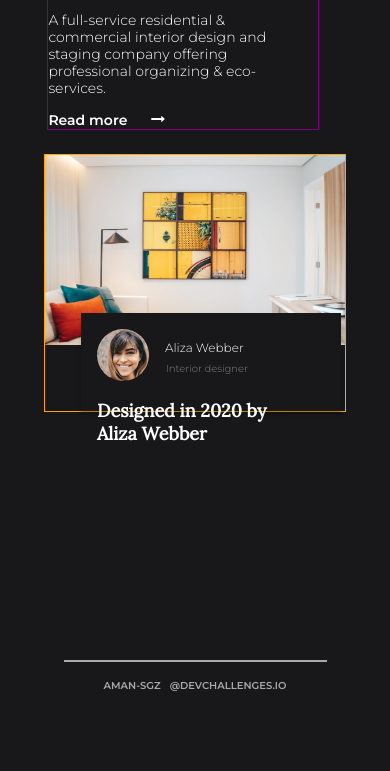
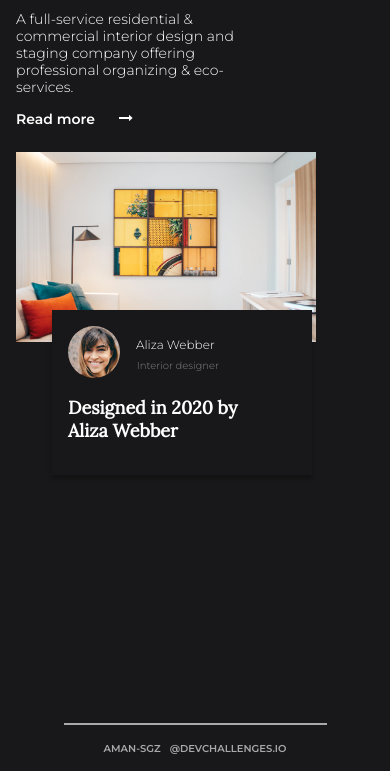
Before and after one commit to Aman-sgz/interior-consultant, a plain HTML site: page index.html in a window 390 px wide. Shown: the part 209-980 px from the top of the page. Before the commit the page ends 917 px from the top, so only its background shows below. Drawn offline with nearby package versions, Linux system fonts and the light colour scheme.

Commit message:
Refactoring

```diff
--- a/scss/base/_base.scss
+++ b/scss/base/_base.scss
@@ -11,7 +11,7 @@ body {
     margin: 2rem 3.5rem;
 
     @media screen and (max-width: 768px){
-        margin-left: 1.5rem;
-        margin-right: 1.5rem;
+        margin-left: 1rem;
+        margin-right: 1rem;
     }
 }
--- a/scss/blocks/_card.scss
+++ b/scss/blocks/_card.scss
@@ -1,18 +1,20 @@
+// Imagen central más tarjeta del diseñador
 .design-info {
     display: flex;
     flex-direction: column;
     align-items: center;
-
-    border: 1px solid orange;
+    height: auto;
+    z-index: 50;
 }
 
+// Tarjeta del diseñador
 .designer-card {
     color: $white;
     padding: 1rem;
     width: 410px;
     height: 189px;
     background-color: $dark;
-    z-index: 10;
+    z-index: 100;
     margin-top: -5rem;
     margin-left: 21.5rem;
     max-width: 100vh;
@@ -21,7 +23,7 @@
         margin-top: -2rem;
         margin-left: 2rem;
         width: 260px;
-        height: 98px;
+        height: auto;
         box-shadow: 0px 4px 4px rgba(0, 0, 0, 0.25); //solo en mobile
     }
 }
--- a/scss/blocks/_images.scss
+++ b/scss/blocks/_images.scss
@@ -1,4 +1,5 @@
-.design-img {/* cambiar la imagen de px , scroll que la imagen salta max-width*/
+// Imagen central
+.design-img {
     //width: 821px;
     //height: 526px;
     max-width: 100%;
@@ -12,6 +13,7 @@
     }
 }
 
+//Imagen del diseñador
 .designer__img {
     border-radius: 50%;
     height: 72px;
@@ -20,14 +22,3 @@
         height: 52px;
     }
 }
-
-/* img max'width 100%
-img {
-    max-width:100%;
-    display:block;
-    height:auto;
-}
-se asegura al padre
-
-
-*/
--- a/scss/blocks/_main.scss
+++ b/scss/blocks/_main.scss
@@ -4,7 +4,7 @@
 
     @media screen and (max-width: 768px) {
         flex-direction: column;
-        align-items: center;
+        align-items: flex-start;
     }
 }
 
@@ -13,7 +13,7 @@
 
     @media screen and (max-width: 768px) {
         margin-bottom: 1.5rem;
-        border: 1px solid purple;
+
     }
 }
 
```
Also changed, not shown: styles.css, 1 other file.
